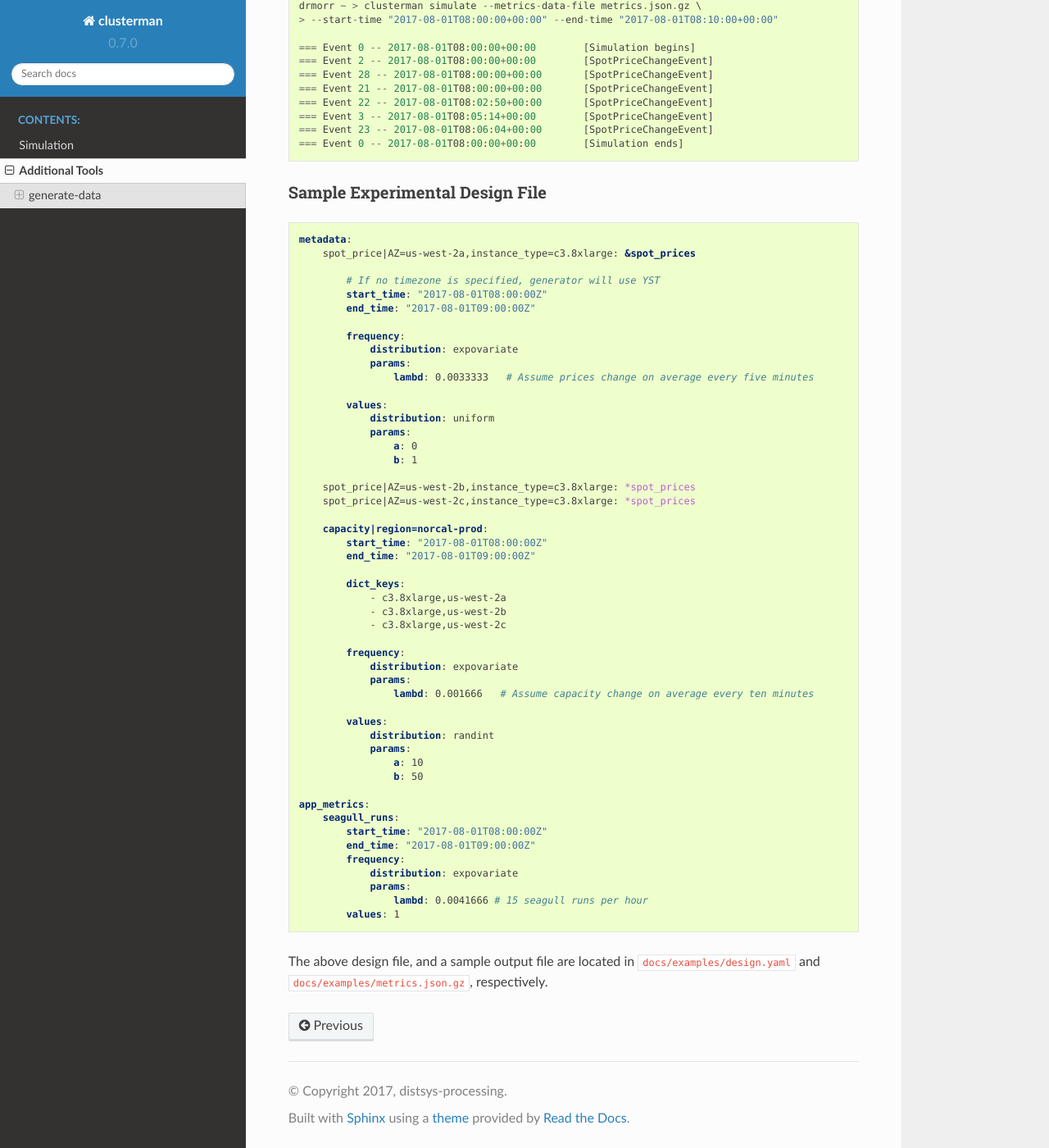
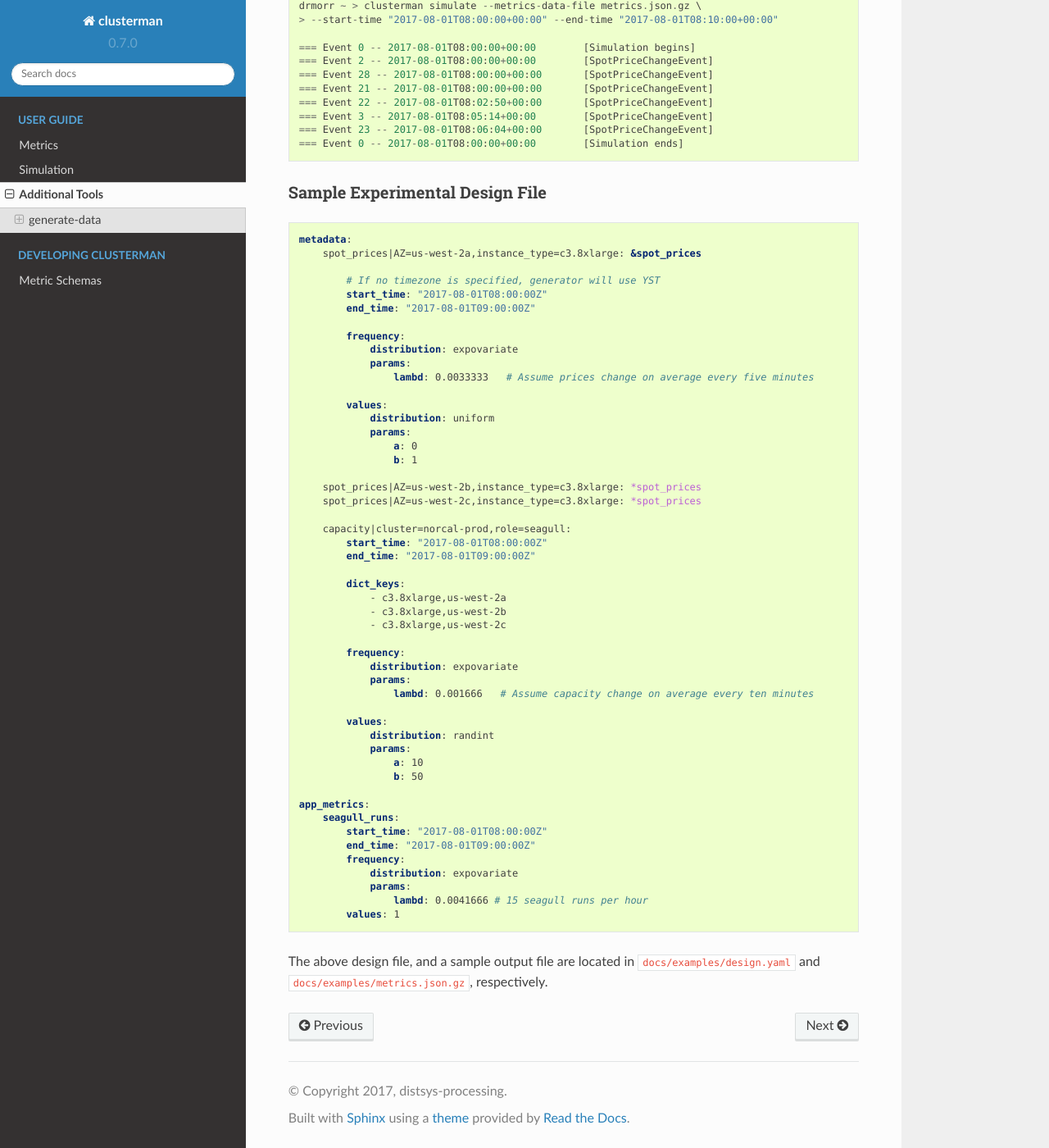
Before and after one commit to Yelp/clusterman, a Sphinx documentation site: the page built from docs/source/tools.rst, in a window 1280 px wide and 1400 px high, scrolled down 2320 px. Shown: the whole window at 82% size. Built offline with Sphinx 7.4.7 and the Read the Docs theme 2.0.0, drawn with Linux system fonts in a browser that asks for light colours.

Commit message:
updated docs, added metrics docs

```diff
--- a/docs/examples/design.yaml
+++ b/docs/examples/design.yaml
@@ -1,5 +1,5 @@
 metadata:
-    spot_price|AZ=us-west-2a,instance_type=c3.8xlarge: &spot_prices
+    spot_prices|AZ=us-west-2a,instance_type=c3.8xlarge: &spot_prices
 
         # If no timezone is specified, generator will use YST
         start_time: "2017-08-01T08:00:00Z"
@@ -16,10 +16,10 @@ metadata:
                 a: 0
                 b: 1
 
-    spot_price|AZ=us-west-2b,instance_type=c3.8xlarge: *spot_prices
-    spot_price|AZ=us-west-2c,instance_type=c3.8xlarge: *spot_prices
+    spot_prices|AZ=us-west-2b,instance_type=c3.8xlarge: *spot_prices
+    spot_prices|AZ=us-west-2c,instance_type=c3.8xlarge: *spot_prices
 
-    capacity|region=norcal-prod:
+    capacity|cluster=norcal-prod,role=seagull:
         start_time: "2017-08-01T08:00:00Z"
         end_time: "2017-08-01T09:00:00Z"
 
--- a/docs/source/conf.py
+++ b/docs/source/conf.py
@@ -19,6 +19,7 @@ import os
 import sys
 sys.path.insert(0, os.path.abspath('../..'))
 import sphinx_rtd_theme
+from clusterman_metrics import ClustermanMetricsBotoClient
 
 
 # -- General configuration ------------------------------------------------
--- a/requirements-dev-minimal.txt
+++ b/requirements-dev-minimal.txt
@@ -1,5 +1,6 @@
 coverage
 flake8
+livereload
 pre-commit
 pytest
 requirements-tools
--- a/requirements-dev.txt
+++ b/requirements-dev.txt
@@ -14,6 +14,7 @@ identify==1.0.6
 imagesize==0.7.1
 Jinja2==2.9.6
 jsonpickle==0.9.4
+livereload==2.4.1
 MarkupSafe==1.0
 mccabe==0.6.1
 mock==2.0.0
@@ -33,6 +34,7 @@ snowballstemmer==1.2.0
 Sphinx==1.6.5
 sphinx-rtd-theme==0.2.4
 sphinxcontrib-websupport==1.0.1
+tornado==4.5.2
 virtualenv==15.1.0
 websocket-client==0.44.0
 Werkzeug==0.11.10
```
Also changed, not shown: docs/doc_server.py (added, +7 -0 lines), docs/source/dev/metric_schemas.rst (added, +62 -0 lines), docs/source/index.rst (+9 -1 lines), docs/source/metrics.rst (added, +38 -0 lines), 3 other files.
